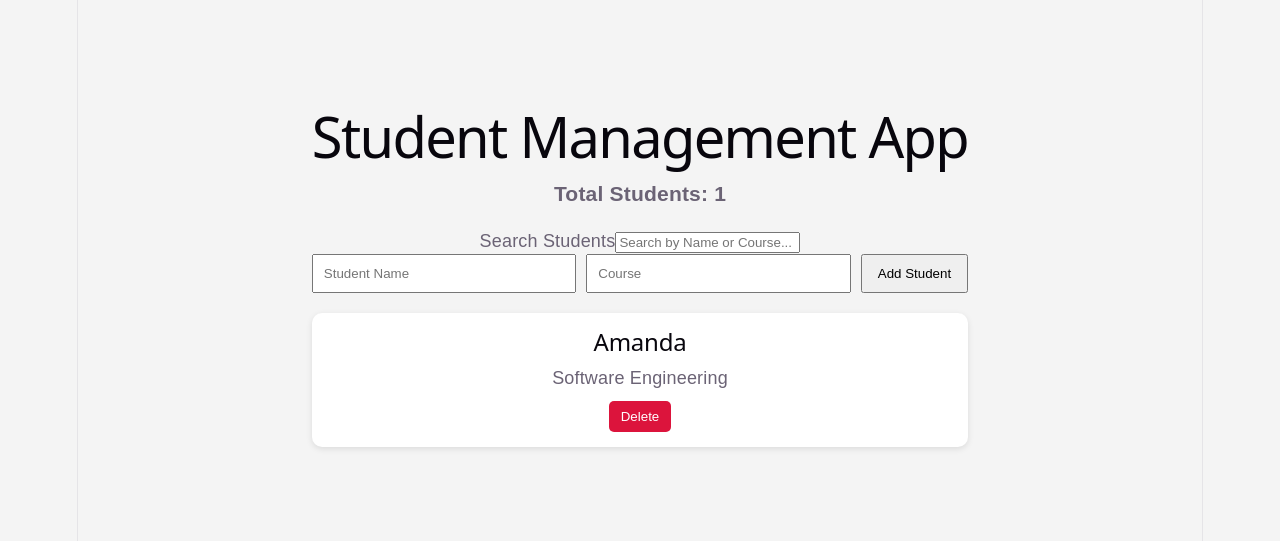
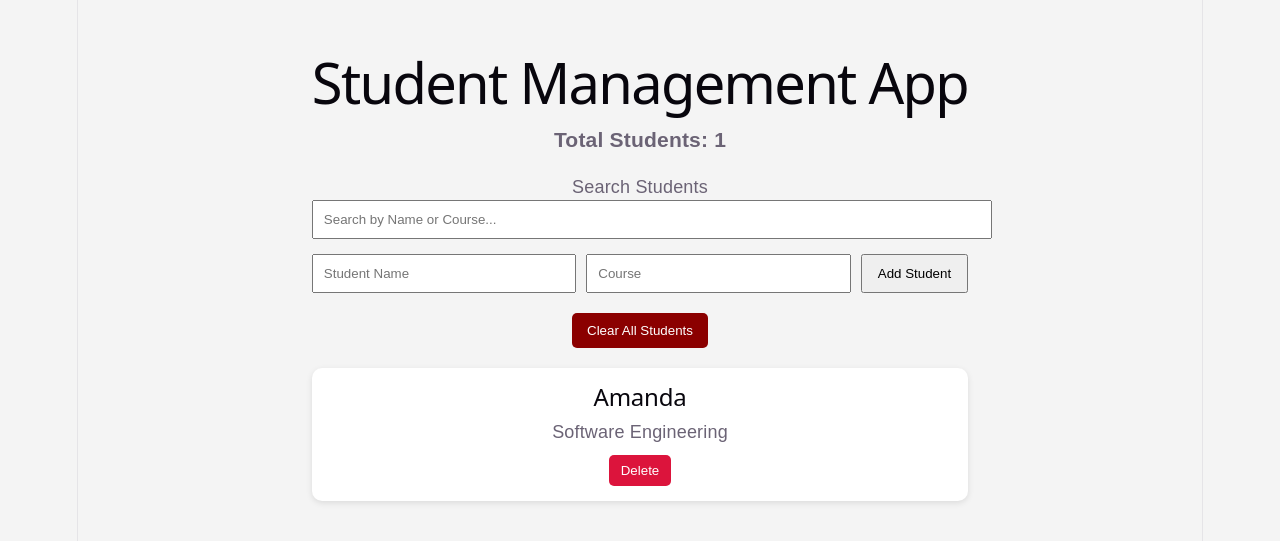
Before and after one commit to amandagm77/MiniProject_StudentManagementApp, a React (Vite) app: page / in a window 1280 px wide. Shown: the part 151-692 px from the top of the page. Built offline with nearby package versions, Linux system fonts and the light colour scheme.

Commit message:
Added Clear All component, updated CSS

```diff
--- a/src/App.css
+++ b/src/App.css
@@ -51,3 +51,27 @@ h1 {
   cursor: pointer;
   border-radius: 5px;
 }
+
+.search-bar {
+  margin-bottom: 15px;
+}
+
+.search-bar input {
+  width: 100%;
+  padding: 10px;
+}
+
+.student-count {
+  margin-bottom: 15px;
+  font-weight: bold;
+}
+
+.clear-btn {
+  margin-bottom: 20px;
+  background-color: darkred;
+  color: white;
+  border: none;
+  padding: 10px 15px;
+  cursor: pointer;
+  border-radius: 5px;
+}
--- a/src/App.jsx
+++ b/src/App.jsx
@@ -4,6 +4,7 @@ import StudentForm from "./components/StudentForm";
 import StudentList from "./components/StudentList";
 import SearchBar from "./components/SearchBar";
 import StudentCount from "./components/StudentCount";
+import ClearAllButton from "./components/ClearAllButton";
 
 function App() {
   const [students, setStudents] = useState([
@@ -14,11 +15,7 @@ function App() {
     },
   ]);
 
-    const [searchTerm, setSearchTerm] = useState("");
-
-  function addStudent(student) {
-    setStudents([...students, student]);
-  }
+  const [searchTerm, setSearchTerm] = useState("");
 
   function addStudent(student) {
     setStudents([...students, student]);
@@ -32,15 +29,15 @@ function App() {
     setStudents(updatedStudents);
   }
 
+  function clearStudents() {
+    setStudents([]);
+  }
+
   const filteredStudents = students.filter((student) =>
-  student.name
-    .toLowerCase()
-    .includes(searchTerm.toLowerCase()) ||
-
-  student.course
-    .toLowerCase()
-    .includes(searchTerm.toLowerCase())
-);
+    student.name
+      .toLowerCase()
+      .includes(searchTerm.toLowerCase())
+  );
 
   return (
     <div className="app">
@@ -55,6 +52,8 @@ function App() {
 
       <StudentForm addStudent={addStudent} />
 
+      <ClearAllButton clearStudents={clearStudents} />
+
       <StudentList
         students={filteredStudents}
         deleteStudent={deleteStudent}
--- /dev/null
+++ b/src/components/ClearAllButton.jsx
@@ -0,0 +1,12 @@
+function ClearAllButton({ clearStudents }) {
+  return (
+    <button
+      className="clear-btn"
+      onClick={clearStudents}
+    >
+      Clear All Students
+    </button>
+  );
+}
+
+export default ClearAllButton;
```
